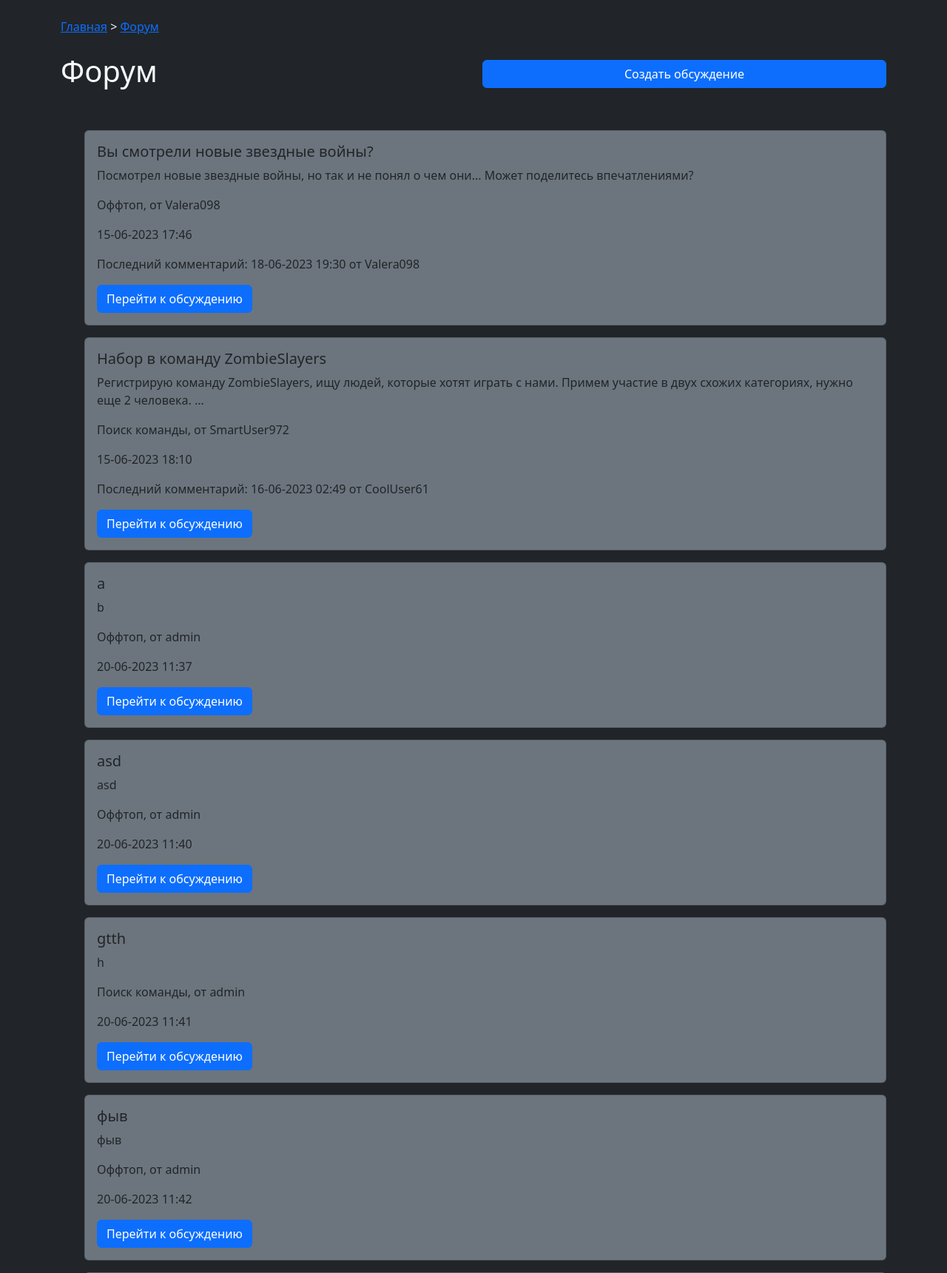
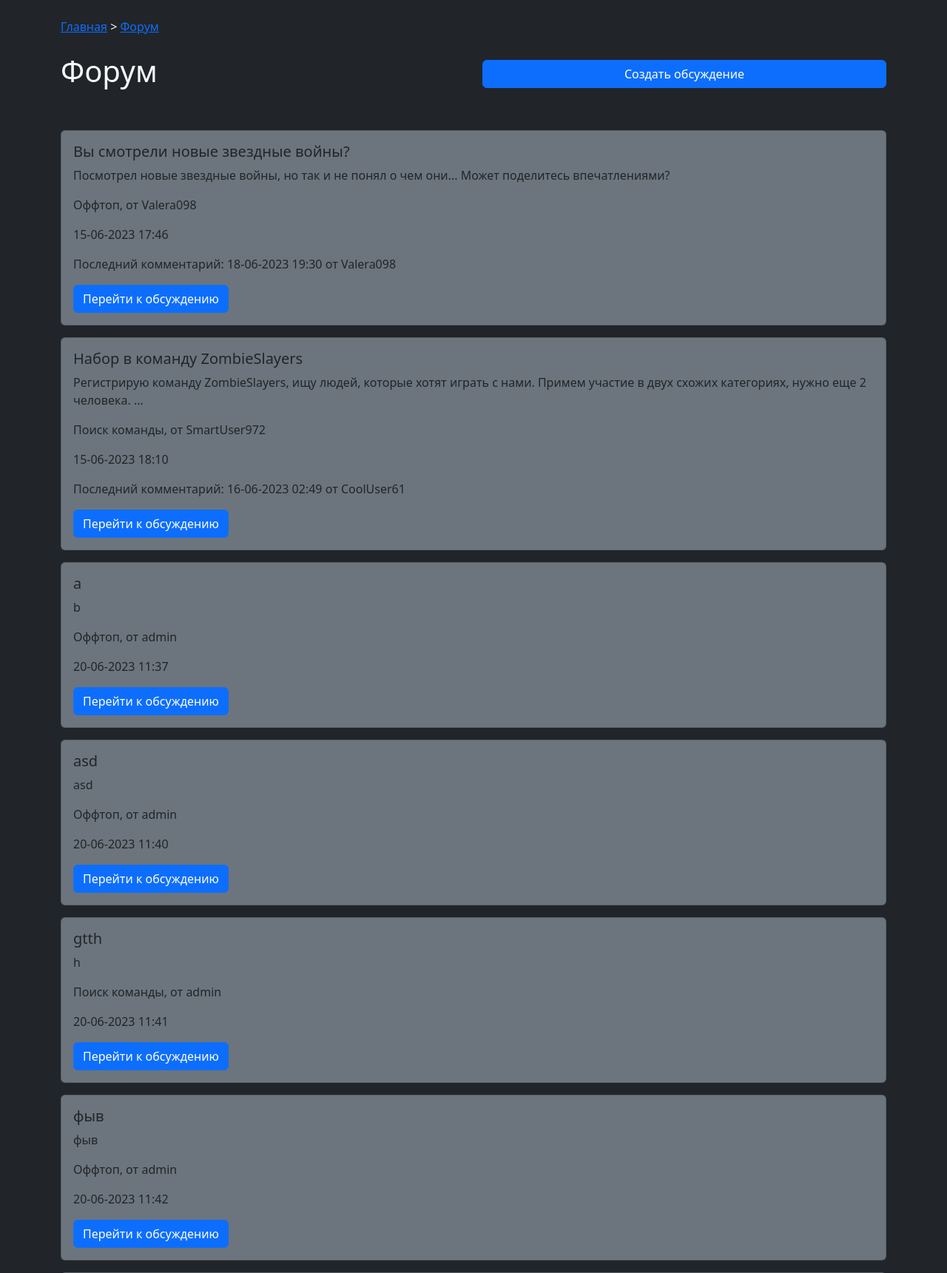
Before and after one commit to Valera098/polyphygital, a Django app: page /forum/ in a window 1280 px wide. Shown: the part 86-1807 px from the top of the page at 74% size. Run offline with Django 4.2, Linux system fonts and the light colour scheme; data comes from the database, SQL or seed files in the repository.

Commit message:
Fix styled list

```diff
--- a/polyphygital/forumblock/templates/forumblock/forum.html
+++ b/polyphygital/forumblock/templates/forumblock/forum.html
@@ -9,7 +9,7 @@
     <div class="col-6"><a href="{% url 'newthread' %}" class="btn btn-primary w-100">Создать обсуждение</a></div>
   </div>
   <div>
-    <ul class="list-articles">
+    <ul class="list-articles list-unstyled">
       {% for p in threads %}
       <div class="card mb-3 bg-secondary" style="max-width: 100%">
         <div class="row g-0">
```
